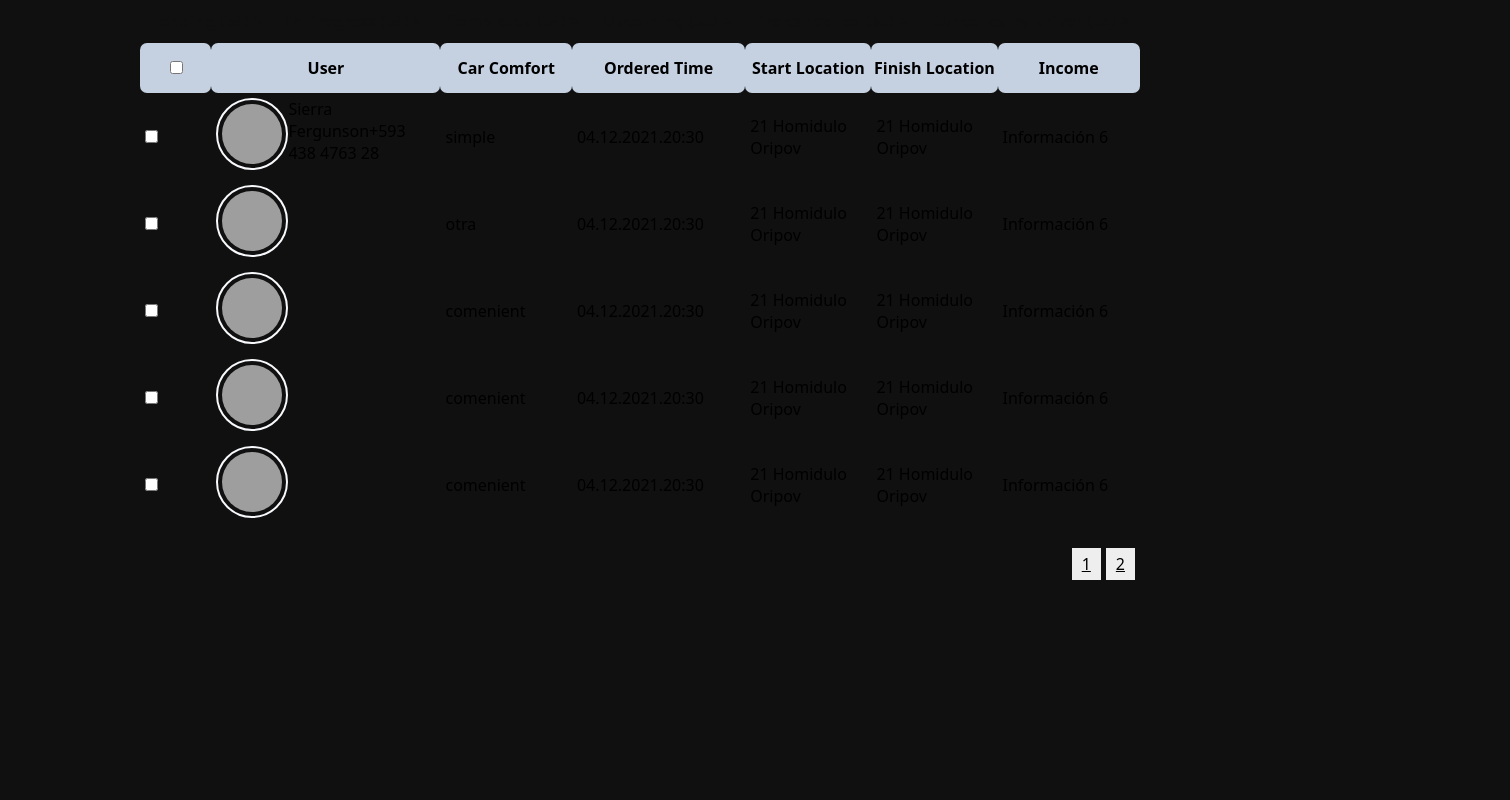
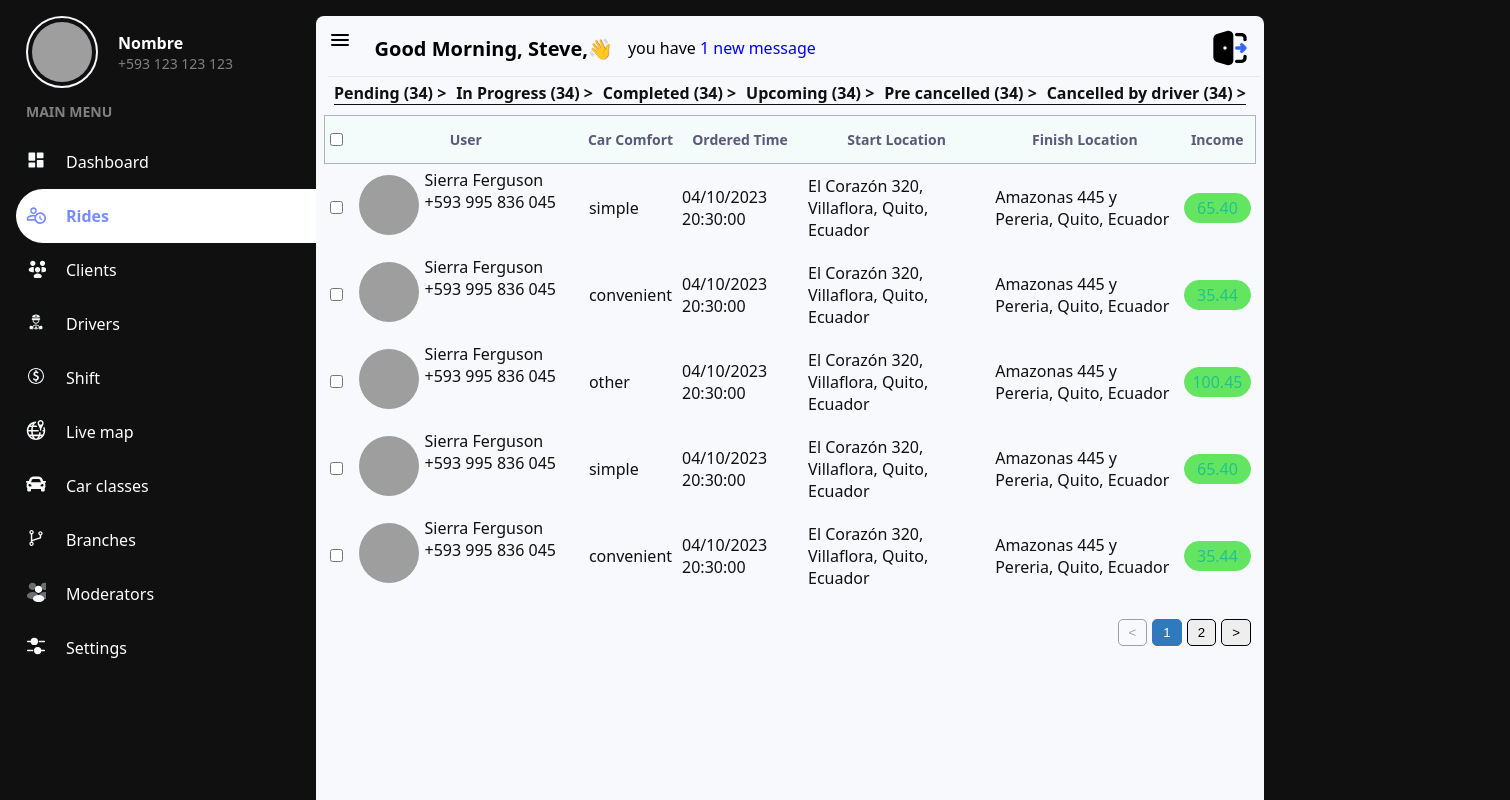
Before and after one commit to shoniisrael/ProyectoPracticoAngular, an Angular app in the folder Taller-Angular/: page /rides in a window 1280 px wide. Shown: the top 800 px of the page, 1510 px wide, since content can reach past the window. Built offline with nearby package versions, Linux system fonts and the light colour scheme; data requests are answered from the project's data file; grey boxes are pictures that could not be loaded.

Commit message:
feat: service to rides and styles on table

```diff
--- a/Taller-Angular/db.json
+++ b/Taller-Angular/db.json
@@ -26,7 +26,7 @@
         "user": {
             "name": "Sierra Ferguson",
             "phone": "+593 995 836 045",
-            "avatar": "https://i.pravatar.cc/300"
+            "avatar": "https://i.pravatar.cc/301"
         },
         "status": "pending",
         "car_comfort": "simple",
@@ -39,7 +39,7 @@
         "user": {
             "name": "Sierra Ferguson",
             "phone": "+593 995 836 045",
-            "avatar": "https://i.pravatar.cc/300"
+            "avatar": "https://i.pravatar.cc/302"
         },
         "status": "pending",
         "car_comfort": "convenient",
@@ -52,7 +52,7 @@
         "user": {
             "name": "Sierra Ferguson",
             "phone": "+593 995 836 045",
-            "avatar": "https://i.pravatar.cc/300"
+            "avatar": "https://i.pravatar.cc/303"
         },
         "status": "pending",
         "car_comfort": "other",
@@ -65,7 +65,7 @@
         "user": {
             "name": "Sierra Ferguson",
             "phone": "+593 995 836 045",
-            "avatar": "https://i.pravatar.cc/300"
+            "avatar": "https://i.pravatar.cc/304"
         },
         "status": "progress",
         "car_comfort": "simple",
@@ -78,7 +78,7 @@
         "user": {
             "name": "Sierra Ferguson",
             "phone": "+593 995 836 045",
-            "avatar": "https://i.pravatar.cc/300"
+            "avatar": "https://i.pravatar.cc/305"
         },
         "status": "progress",
         "car_comfort": "convenient",
@@ -91,7 +91,7 @@
         "user": {
             "name": "Sierra Ferguson",
             "phone": "+593 995 836 045",
-            "avatar": "https://i.pravatar.cc/300"
+            "avatar": "https://i.pravatar.cc/306"
         },
         "status": "completed",
         "car_comfort": "simple",
@@ -104,7 +104,7 @@
         "user": {
             "name": "Sierra Ferguson",
             "phone": "+593 995 836 045",
-            "avatar": "https://i.pravatar.cc/300"
+            "avatar": "https://i.pravatar.cc/307"
         },
         "status": "completed",
         "car_comfort": "convenient",
@@ -117,7 +117,7 @@
         "user": {
             "name": "Sierra Ferguson",
             "phone": "+593 995 836 045",
-            "avatar": "https://i.pravatar.cc/300"
+            "avatar": "https://i.pravatar.cc/308"
         },
         "status": "completed",
         "car_comfort": "simple",
@@ -130,7 +130,7 @@
         "user": {
             "name": "Sierra Ferguson",
             "phone": "+593 995 836 045",
-            "avatar": "https://i.pravatar.cc/300"
+            "avatar": "https://i.pravatar.cc/309"
         },
         "status": "completed",
         "car_comfort": "convenient",
--- a/Taller-Angular/package.json
+++ b/Taller-Angular/package.json
@@ -6,7 +6,8 @@
     "start": "ng serve",
     "build": "ng build",
     "watch": "ng build --watch --configuration development",
-    "test": "ng test"
+    "test": "ng test",
+    "server": "json-server --watch db.json"
   },
   "private": true,
   "dependencies": {
--- a/Taller-Angular/src/app/app-routing.module.ts
+++ b/Taller-Angular/src/app/app-routing.module.ts
@@ -7,30 +7,41 @@ import { RidesComponent } from './modules/rides/rides.component';
 const routes: Routes = [
   { path: 'login', component: LoginComponent },
   {
-    path: '', component: LayoutComponent, children: [
+    path: '',
+    component: LayoutComponent,
+    children: [
       { path: '', redirectTo: 'dashboard', pathMatch: 'full' },
       { path: 'dashboard', component: DashboardComponent },
       {
         path: 'clients',
-        loadChildren: () => import('@modules/clients/clients.module').then((m) => m.ClientsModule),
+        loadChildren: () =>
+          import('@modules/clients/clients.module').then(
+            (m) => m.ClientsModule
+          ),
       },
       {
         path: 'moderators',
-        loadChildren: () => import('@modules/moderator/moderator.module').then((m) => m.ModeratorModule),
+        loadChildren: () =>
+          import('@modules/moderator/moderator.module').then(
+            (m) => m.ModeratorModule
+          ),
       },
       {
         path: 'shift',
-        loadChildren: () => import('@modules/shift/shift.module').then((m) => m.ShiftModule),
-      }
-    ]
-  },
-  { path: 'rides',
-    loadChildren: () => import('@modules/rides/rides.module').then((m) => m.RidesModule)
+        loadChildren: () =>
+          import('@modules/shift/shift.module').then((m) => m.ShiftModule),
+      },
+      {
+        path: 'rides',
+        loadChildren: () =>
+          import('@modules/rides/rides.module').then((m) => m.RidesModule),
+      },
+    ],
   },
 ];
 
 @NgModule({
   imports: [RouterModule.forRoot(routes)],
-  exports: [RouterModule]
+  exports: [RouterModule],
 })
-export class AppRoutingModule { }
+export class AppRoutingModule {}
--- a/Taller-Angular/src/app/modules/rides/rides.component.html
+++ b/Taller-Angular/src/app/modules/rides/rides.component.html
@@ -13,68 +13,56 @@
           <th>Income</th>
         </tr>
       </thead>
-      <tbody>
-        <tr>
+      <tbody *ngIf="rides$ | async as rides">
+        <tr *ngFor="let ride of rides">
           <td><input type="checkbox" /></td>
 
           <td class="column">
             <div class="column__avatar-column">
-              <img  src="https://i.pravatar.cc/307">
+              <img [src]="ride.user.avatar" />
             </div>
             <div class="column__avatar-container">
-              <span>Sierra Fergunson</span>
-              <span>+593 438 4763 28</span>
+              <span>{{ ride.user.name }} </span>
+              <span>{{ ride.user.phone }} </span>
             </div>
           </td>
-          <td>simple</td>
-          <td>04.12.2021.20:30</td>
-          <td>21 Homidulo Oripov </td>
-          <td>21 Homidulo Oripov</td>
-          <td class="">Información 6</td>
-
-        </tr>
-        <tr>
-          <td><input type="checkbox" /></td>
-          <td><img src="https://i.pravatar.cc/308"></td>
-          <td>otra</td>
-          <td>04.12.2021.20:30</td>
-          <td>21 Homidulo Oripov </td>
-          <td>21 Homidulo Oripov</td>
-          <td>Información 6</td>
-        </tr>
-        <tr>
-          <td><input type="checkbox" /></td>
-          <td><img src="https://i.pravatar.cc/309"></td>
-          <td>comenient</td>
-          <td>04.12.2021.20:30</td>
-          <td>21 Homidulo Oripov </td>
-          <td>21 Homidulo Oripov</td>
-          <td>Información 6</td>
-        </tr>
-        <tr>
-          <td><input type="checkbox" /></td>
-          <td><img src="https://i.pravatar.cc/310"></td>
-          <td>comenient</td>
-          <td>04.12.2021.20:30</td>
-          <td>21 Homidulo Oripov </td>
-          <td>21 Homidulo Oripov</td>
-          <td>Información 6</td>
-        </tr>
-        <tr>
-          <td><input type="checkbox" /></td>
-          <td><img src="https://i.pravatar.cc/311"></td>
-          <td>comenient</td>
-          <td>04.12.2021.20:30</td>
-          <td>21 Homidulo Oripov </td>
-          <td>21 Homidulo Oripov</td>
-          <td>Información 6</td>
+          <td>{{ ride.car_comfort }}</td>
+          <td>{{ ride.ordered_time }}</td>
+          <td>{{ ride.start_location }}</td>
+          <td>{{ ride.finish_location }}</td>
+          <td class="income">
+            <div class="income__decoration">
+              {{ ride.income }}
+            </div>
+          </td>
         </tr>
       </tbody>
     </table>
     <div class="pagination">
-      <a href="#">1</a>
-      <a href="#">2</a>
-
+      <button
+        type="button"
+        (click)="nextPage(current - 1)"
+        [disabled]="previous"
+      >
+        <
+      </button>
+      <button
+        [ngClass]="{ 'button-active': current === 1 }"
+        type="button"
+        (click)="nextPage(1)"
+      >
+        1
+      </button>
+      <button
+        type="button"
+        (click)="nextPage(2)"
+        [ngClass]="{ 'button-active': current === 2 }"
+      >
+        2
+      </button>
+      <button type="button" (click)="nextPage(current + 1)" [disabled]="next">
+        >
+      </button>
     </div>
   </div>
   <div>
--- a/Taller-Angular/src/app/modules/rides/rides.component.scss
+++ b/Taller-Angular/src/app/modules/rides/rides.component.scss
@@ -1,68 +1,95 @@
-
 .table-wrapper {
   max-width: 1000px;
   margin: 0 auto;
+  color: var(--dark-color);
   table {
     width: 100%;
     border-collapse: collapse;
     flex-direction: column;
     margin: 0 auto;
-      th{
 
+    thead {
       flex-direction: column;
       width: 30rem;
       height: 3rem;
-        background-color: #d8e4f5e7;
-        border-radius: 7px;
+      background-color: #f3fbfb;
+      border: 1px solid #acb4bc;
+      color: #595978;
+      border-radius: 10px;
+      font-size: 14px;
     }
     img {
-
       width: 60px;
       height: 60px;
       border-radius: 100%;
       padding: 4px;
       border: 2px solid var(--light-gray-color);
-
     }
     td {
-
       padding: 5px;
       text-align: left;
       input[type="checkbox"] {
         margin: 0;
       }
     }
-     p{
+    p {
       padding: 5px;
       text-align: right;
       margin: 0;
-
     }
   }
   .pagination {
     margin-top: 20px;
     text-align: right;
-      a {
+    button {
       display: inline-block;
       padding: 5px 10px;
       background-color: #eee;
       color: black;
       margin-right: 5px;
-        &:hover {
-          background-color: #ddd;
+      border: 1px solid;
+      border-radius: 5px;
+
+      &:active {
+        border: 1px solid #2f7abf;
+        background-color: #2f7abf;
+        color: #fff;
+      }
+
+      &.button-active {
+        border: 1px solid #2f7abf;
+        background-color: #2f7abf;
+        color: #fff;
+      }
+
+      &:disabled {
+        color: #a39e9e;
+        background: var(--light-gray-color);
+        cursor: not-allowed;
       }
     }
   }
 }
 
-.flex{
+.flex {
   display: flex;
   flex-direction: row;
 }
 
-.column{
+.column {
   display: flex;
   //   &__avatar-container{
   //     background-color: aqua;
   //  }
 }
+
+.income {
+  &__decoration {
+    border: 1px solid var(--green-color);
+    background-color: var(--green-color);
+    border-radius: 50px;
+    color: var(--success-color);
+    padding: 3px 7px;
+    text-align: center;
+  }
+}
--- a/Taller-Angular/src/app/modules/rides/rides.component.ts
+++ b/Taller-Angular/src/app/modules/rides/rides.component.ts
@@ -1,15 +1,31 @@
 import { Component } from '@angular/core';
+import { BehaviorSubject, Observable, switchMap } from 'rxjs';
+import { Ride } from 'src/app/models/rides.interface';
 import { RidesService } from 'src/app/services/rides.service';
 
 @Component({
   selector: 'app-rides',
   templateUrl: './rides.component.html',
-  styleUrls: ['./rides.component.scss']
+  styleUrls: ['./rides.component.scss'],
 })
 export class RidesComponent {
-
-  constructor(private ridesService: RidesService){
-console.log(ridesService.getRideList())
+  rides$!: Observable<Ride[]>;
+  previous: boolean = true;
+  next: boolean = false;
+  dataRides$: BehaviorSubject<{ page: number; size: number }> =
+    new BehaviorSubject<{ page: number; size: number }>({ page: 1, size: 5 });
+  current: number = 1;
+  constructor(private ridesService: RidesService) {
+    this.rides$ = this.dataRides$.pipe(
+      switchMap(({ page, size }) => this.ridesService.getRideList(page, size))
+    );
   }
 
+  nextPage(page: number) {
+    this.previous = page === 1 ? true : false;
+    this.next = page === 2 ? true : false;
+
+    this.current = page;
+    this.dataRides$.next({ page, size: 5 });
+  }
 }
--- a/Taller-Angular/src/app/services/rides.service.ts
+++ b/Taller-Angular/src/app/services/rides.service.ts
@@ -1,18 +1,21 @@
 import { Injectable } from '@angular/core';
 import { HttpClient } from '@angular/common/http';
-import {environment} from "../../environments/environment";
-import { Observable} from 'rxjs';
+import { environment } from '../../environments/environment';
+import { Observable } from 'rxjs';
 import { Ride } from '../models/rides.interface';
 
-
 @Injectable({
-  providedIn: 'root'
+  providedIn: 'root',
 })
 export class RidesService {
   private url = environment.apiUrl;
   private endpoint = 'rides';
-  constructor(private http: HttpClient) { }
-  getRideList(): Observable<Ride[]>{
-    return this.http.get<Ride[]>(this.url+this.endpoint);
+
+  constructor(private http: HttpClient) {}
+
+  getRideList(page: number, size: number): Observable<Ride[]> {
+    return this.http.get<Ride[]>(
+      this.url + this.endpoint + `?_page=${page}&_limit=${size}`
+    );
   }
 }
--- a/Taller-Angular/src/assets/colors.scss
+++ b/Taller-Angular/src/assets/colors.scss
@@ -1,14 +1,17 @@
-$primary-color: #5459EA;
-$secondary-color: #FF9533;
-$tertiary-color: #FF333F;
-$success-color: #24C18F;
-$pink-color: #F86060;
-$orange-color: #FFB978;
-$blueberry-color: #778DFF;
-$green-color: #64E562;
+$primary-color: #5459ea;
+$secondary-color: #ff9533;
+$tertiary-color: #ff333f;
+$success-color: #24c18f;
+$pink-color: #f86060;
+$orange-color: #ffb978;
+$blueberry-color: #778dff;
+$green-color: #64e562;
 $danger-color: #ff0000;
-$light-gray-color: #F7F9FC;
-$gray-color: #9FA2B4;
-$blue-dark-color: #2E3A59;
+$light-gray-color: #f7f9fc;
+$gray-color: #9fa2b4;
+$blue-dark-color: #2e3a59;
 $dark-color: #101010;
-$bluish-gray-color: #8388A2;
+$bluish-gray-color: #8388a2;
+$gray-thead-color: #f3fbfb;
+$gray-tborder-color: #acb4bc;
+$gray-ttext-color: #9c9cac;
```
Also changed, not shown: Taller-Angular/src/app/models/rides.interface.ts (+13 -9 lines), 1 other file (tests, documents, lock files or other folders). Lines whose indentation alone changed are shown as unchanged.
